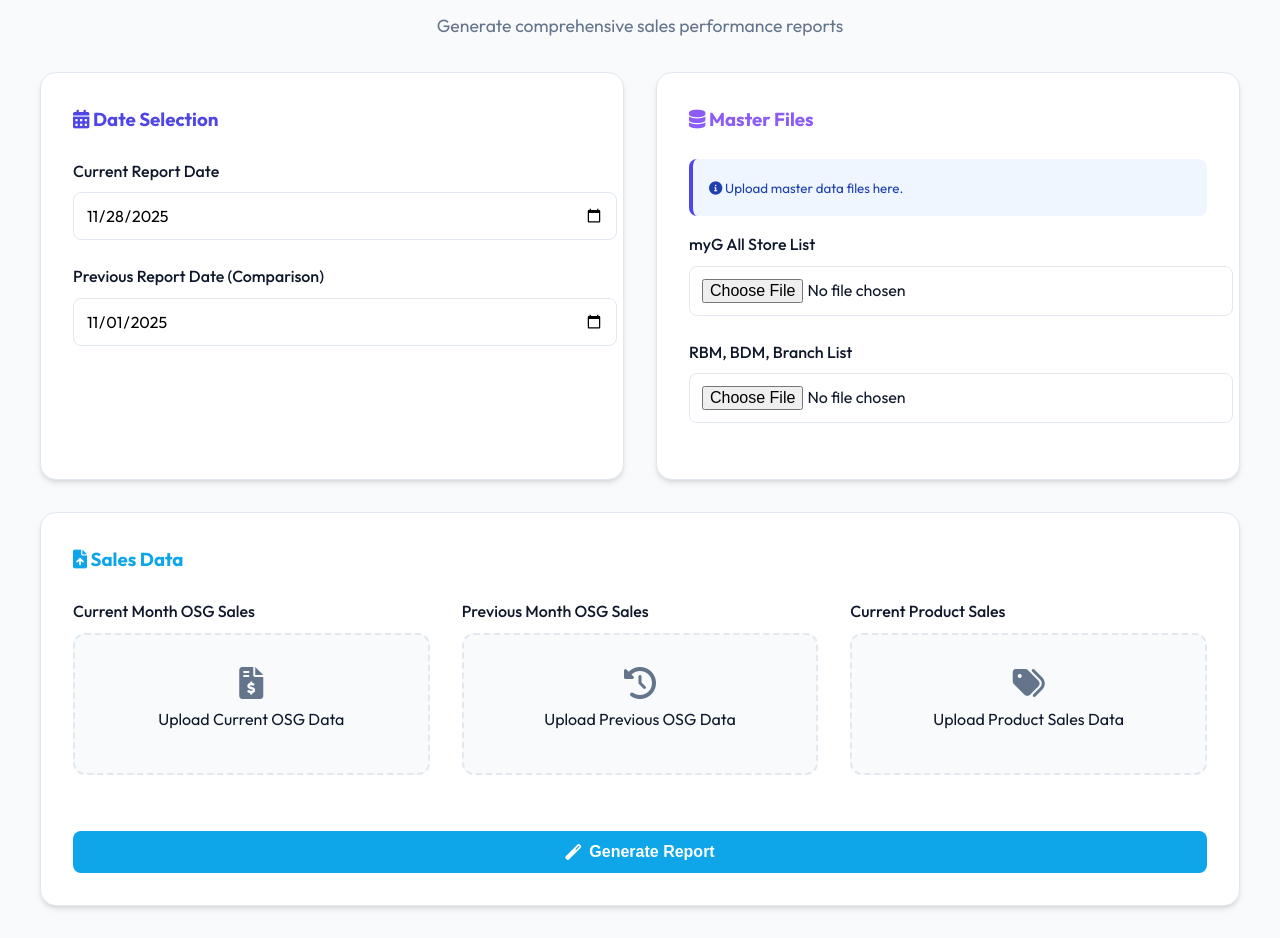
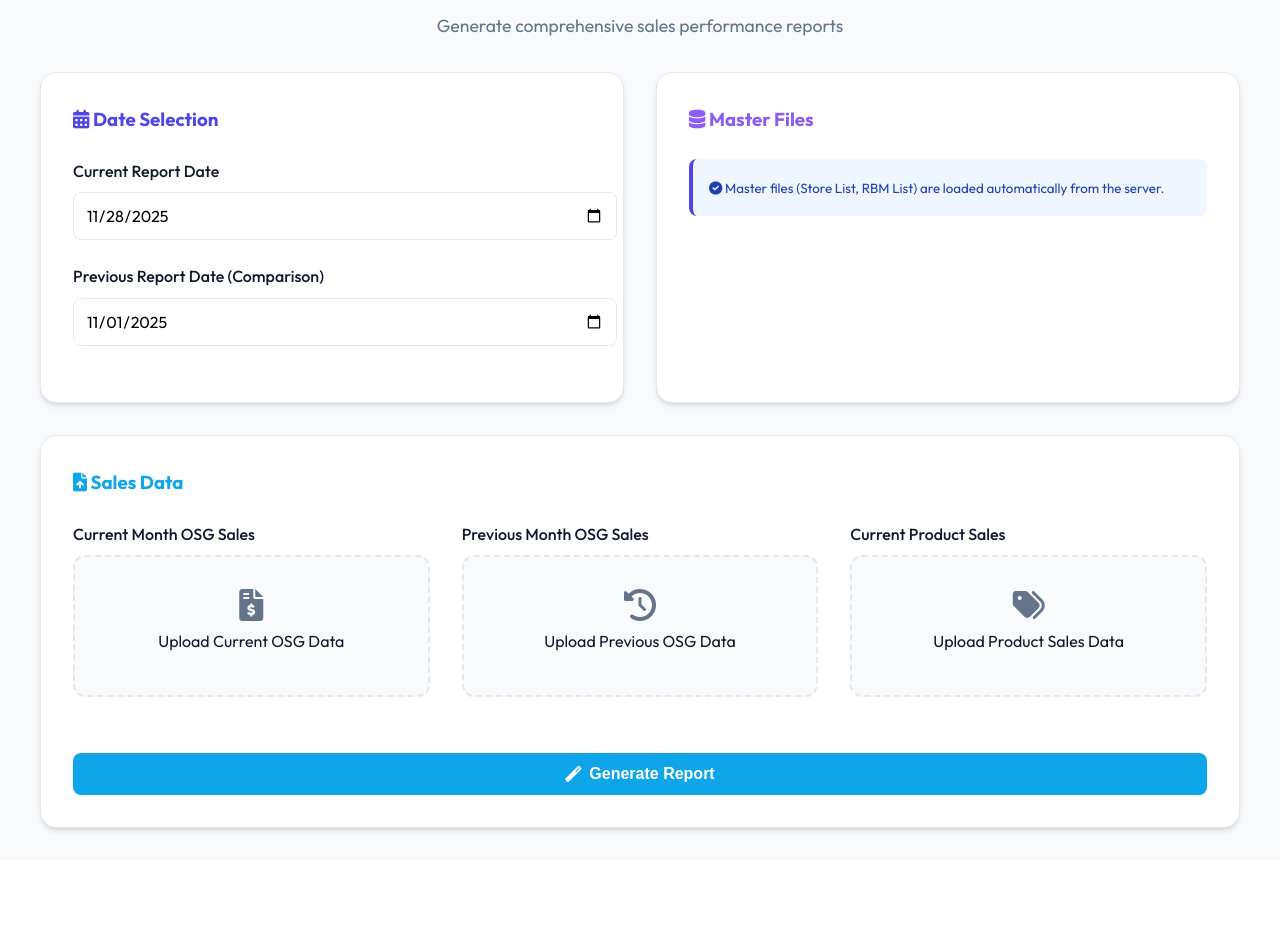
Before and after one commit to jasilmyg/OSG-DATA-MAPPING-MAIN, a Flask app: page /report1 in a window 1280 px wide. Shown: the part 151-1089 px from the top of the page. After the commit the page ends 984 px from the top, so only its background shows below. Run offline with Flask 3, Linux system fonts and the light colour scheme.

Commit message:
Auto-load master files from backend

```diff
--- a/app.py
+++ b/app.py
@@ -243,13 +243,9 @@ def process_report1():
 
         curr_osg_file = request.files['curr_osg_file']
         product_file = request.files['product_file']
-        store_list_file = request.files['store_list_file']
-        rbm_file = request.files['rbm_file']
-
-        prev_osg_file = request.files.get('prev_osg_file')
-
-        future_store_df = pd.read_excel(store_list_file)
-        rbm_df = pd.read_excel(rbm_file)
+        # Load master files from backend
+        future_store_df = pd.read_excel("myG All Store.xlsx")
+        rbm_df = pd.read_excel("RBM,BDM,BRANCH.xlsx")
 
         book1_df = pd.read_excel(curr_osg_file)
         book1_df.rename(columns={'Branch': 'Store'}, inplace=True)
@@ -413,12 +409,11 @@ def process_report2():
         report_date = pd.to_datetime(request.form['report_date'])
         time_slot = request.form['time_slot']
         sales_file = request.files['sales_file']
-        future_store_file = request.files['future_store_file']
 
         formatted_date = report_date.strftime("%d-%m-%Y")
         report_title = f"{formatted_date} EW Sale Till {time_slot}"
 
-        future_df = pd.read_excel(future_store_file)
+        future_df = pd.read_excel("Future Store List.xlsx")
         book2_df = pd.read_excel(sales_file)
         book2_df.rename(columns={'Branch': 'Store'}, inplace=True)
 
--- a/templates/report1.html
+++ b/templates/report1.html
@@ -10,7 +10,7 @@
 
 <form action="/process_report1" method="post" enctype="multipart/form-data">
     <div class="grid">
-        <!-- Main Data -->
+        <!-- Date Selection -->
         <div class="card">
             <h3 style="margin-bottom: 1.5rem; color: var(--primary);"><i class="fas fa-calendar-alt"></i> Date Selection
             </h3>
@@ -24,19 +24,12 @@
             </div>
         </div>
 
-        <!-- Master Files -->
+        <!-- Master Files Info -->
         <div class="card">
             <h3 style="margin-bottom: 1.5rem; color: var(--accent);"><i class="fas fa-database"></i> Master Files</h3>
             <div class="alert alert-info">
-                <small><i class="fas fa-info-circle"></i> Upload master data files here.</small>
-            </div>
-            <div class="form-group">
-                <label class="form-label">myG All Store List</label>
-                <input type="file" name="store_list_file" class="form-control" required accept=".xlsx">
-            </div>
-            <div class="form-group">
-                <label class="form-label">RBM, BDM, Branch List</label>
-                <input type="file" name="rbm_file" class="form-control" required accept=".xlsx">
+                <small><i class="fas fa-check-circle"></i> Master files (Store List, RBM List) are loaded automatically
+                    from the server.</small>
             </div>
         </div>
     </div>
--- a/templates/report2.html
+++ b/templates/report2.html
@@ -27,9 +27,9 @@
             </div>
         </div>
 
-        <div class="form-group">
-            <label class="form-label">Future Store List (Master)</label>
-            <input type="file" name="future_store_file" class="form-control" required accept=".xlsx">
+        <div class="alert alert-info" style="margin-bottom: 1.5rem;">
+            <small><i class="fas fa-check-circle"></i> Future Store List is loaded automatically from the
+                server.</small>
         </div>
 
         <div class="form-group">
```
